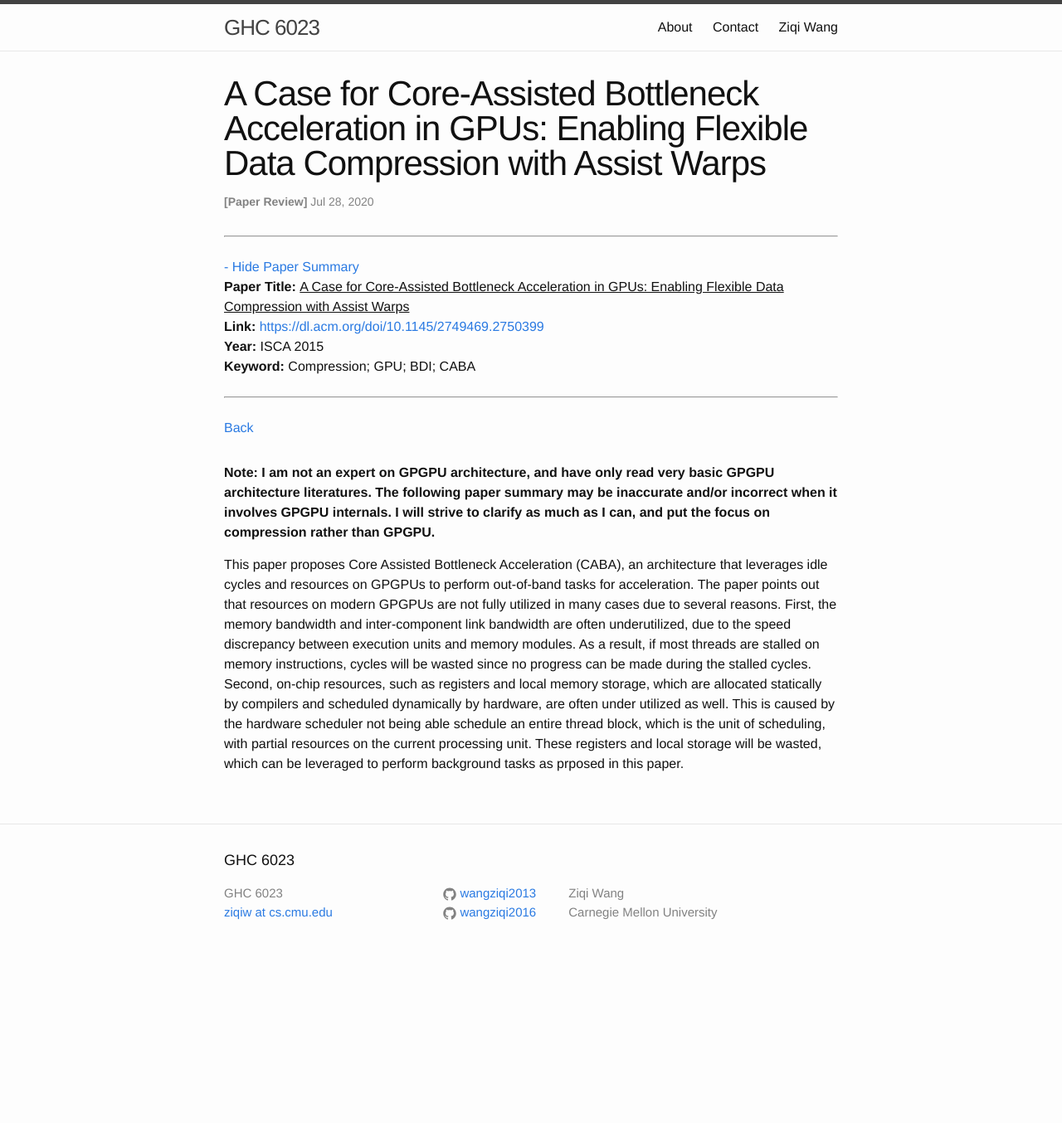
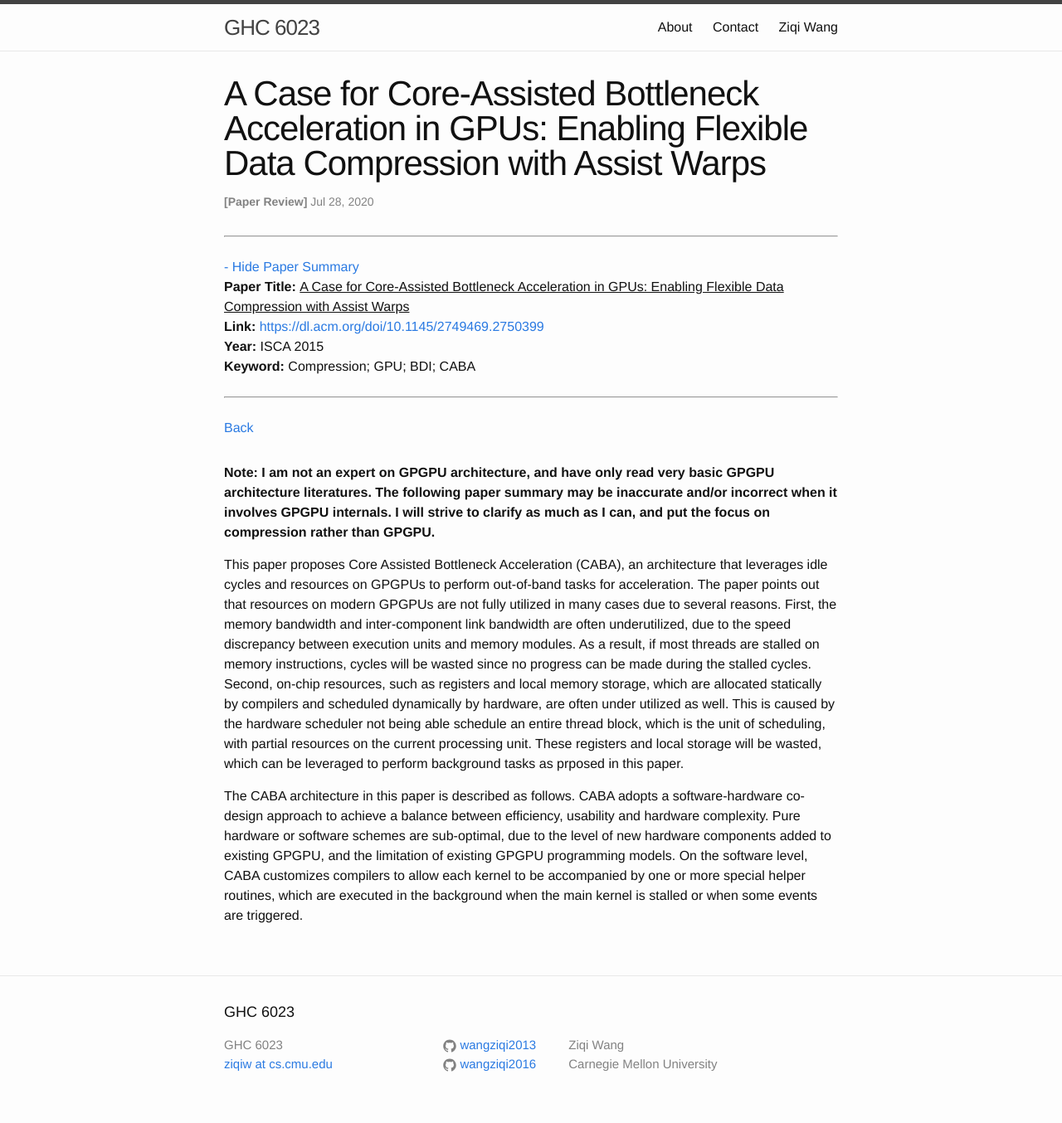
Before and after one commit to wangziqi2013/wangziqi2013.github.io, a Jekyll site: the page built from _posts/2020-07-28-caba.markdown, in a window 1280 px wide. Shown: the whole page at 83% size. Built offline with Jekyll 4.4.1, drawn with Linux system fonts in a browser that asks for light colours; before the commit the page ends 1171 px from its top, so only the background shows below that.

Commit message:
Adding kernels

```diff
--- a/_posts/2020-07-28-caba.markdown
+++ b/_posts/2020-07-28-caba.markdown
@@ -28,3 +28,9 @@ and scheduled dynamically by hardware, are often under utilized as well. This is
 being able schedule an entire thread block, which is the unit of scheduling, with partial resources on the current
 processing unit. These registers and local storage will be wasted, which can be leveraged to perform background tasks
 as prposed in this paper.
+
+The CABA architecture in this paper is described as follows. CABA adopts a software-hardware co-design approach to achieve
+a balance between efficiency, usability and hardware complexity. Pure hardware or software schemes are sub-optimal, due
+to the level of new hardware components added to existing GPGPU, and the limitation of existing GPGPU programming models.
+On the software level, CABA customizes compilers to allow each kernel to be accompanied by one or more special helper
+routines, which are executed in the background when the main kernel is stalled or when some events are triggered.
```
